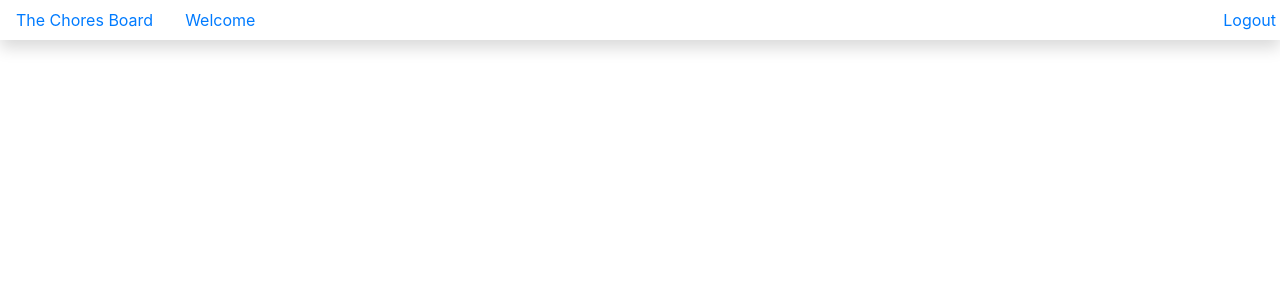
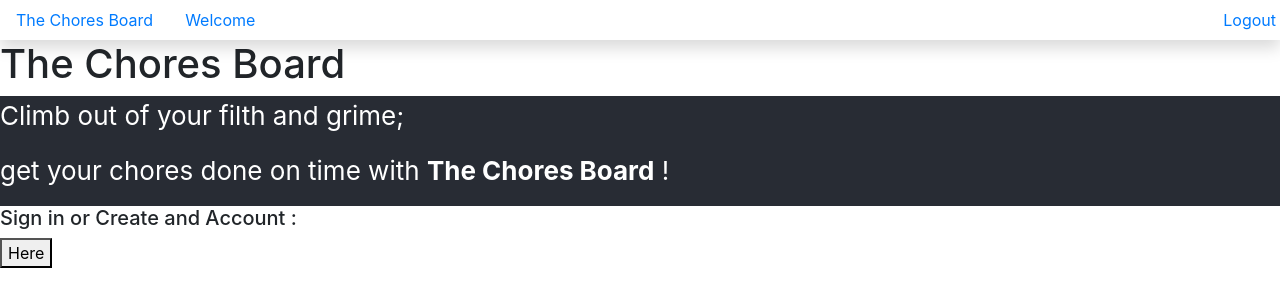
Before and after one commit to MelanieJaneBond/Chores-Board-Capstone, a React (Create React App) app: page / in a window 1280 px wide. Shown: the top 306 px of the page. Built offline with nearby package versions, Linux system fonts and the light colour scheme; no server answers.

Commit message:
hacking at sorting by date

```diff
--- a/src/components/ApplicationViews.js
+++ b/src/components/ApplicationViews.js
@@ -6,6 +6,7 @@ import APImanager from "./modules/APImanager"
 import SavedChores from "./chore/SavedChores"
 import EditChoreForm from "./chore/EditChoreForm"
 import Register from "./welcome/Register"
+import WelcomeMessage from "./welcome/Message"
 
 export default class ApplicationViews extends Component {
   state = {
@@ -79,6 +80,10 @@ export default class ApplicationViews extends Component {
 render() {
     return (
       <React.Fragment>
+        <Route exact path="/" render={props => {
+          return <WelcomeMessage {...props} />
+        }} />
+
         <Route path="/welcome" render={props => {
             return <Register {...props} users={this.state.users} onLogin={this.onLogin} registerUser={this.registerUser} />
         }} />
@@ -87,14 +92,14 @@ render() {
             if (this.isAuthenticated()) {
               return <CreateChoreForm {...props} addChore={this.addChore} />
             } else {
-              return <Redirect to="/welcome" />
+              return <Redirect to="/" />
         }}} />
 
         <Route path="/home" render={props => {
              if (this.isAuthenticated()) {
               return <SavedChores {...props} chores={this.state.chores} deleteChore={this.deleteChore}/>
             } else {
-              return <Redirect to="/welcome" />
+              return <Redirect to="/" />
         }}} />
 
         <Route
--- a/src/components/chore/SavedChores.js
+++ b/src/components/chore/SavedChores.js
@@ -3,32 +3,28 @@ import "./Chore.css"
 
 export default class SavedChores extends Component {
 
-sortingByDate = () => {
-    let now = Date.now()
-    let arrayOfDates = this.props.chores.map(each => { return Date.parse(each.date) })
-    arrayOfDates.push(now)
-    arrayOfDates.sort((a,b) => a-b)
-    // let dateInQuestion = new Date(now)
+// sortingByDate = () => {
+//     let now = Date.now()
+//     let arrayOfDates = this.props.chores.map(each => { return Date.parse(each.date) })
+//     arrayOfDates.push(now)
+//     arrayOfDates.sort((a,b) => a-b)
+//     arrayOfDates.forEach(one => {
 
-    let dateAfterIndex = arrayOfDates.indexOf(now) + 1
-    let upComingDate = new Date(arrayOfDates[dateAfterIndex])
-    let findDate = this.props.chores.find(each => Date.parse(each.date) === Date.parse(upComingDate))
-    return findDate
-}
+
+// })
 
 render() {
 return (
 <React.Fragment>
     <section className="chore">
         <h4 className="heading">To Do List :</h4>
-        {this.props.chores.map(each =>
+        {this.props.chores.sort((a,b) => {
+            const firstChoreInArray = Date.parse(a.date)
+            const secondChoreInArray = Date.parse(b.date)
+            return secondChoreInArray - firstChoreInArray
+        }).map(each =>
         <div key={each.id} className="chore-card">
             <div className="chore-card-body">
-                {
-                    (each === this.sortingByDate()) ?
-                    (<h1 className="card-title">{each.activity}</h1>) :
-                    (<h5 className="card-title">{each.activity}</h5>)
-                }
                 <div className="chore-card">
                     <h5>{each.activity}</h5>
                     <h6>{each.materials}</h6>
--- /dev/null
+++ b/src/components/welcome/Message.js
@@ -0,0 +1,21 @@
+import React, {Component} from "react"
+import "./Welcome.css"
+
+export default class WelcomeMessage extends Component {
+    render() {
+        return (
+        <React.Fragment>
+            <section className="chore">
+                <h1 className="heading">The Chores Board</h1>
+                    <div className="chore-card-body">
+                        <div className="chore-card">
+                            <p>Climb out of your filth and grime;</p>
+                            <p>get your chores done on time with <strong>The Chores Board</strong> !</p>
+                        </div>
+                        <h5>Sign in or Create and Account :</h5>
+                        <button onClick={() => this.props.history.push(`/welcome`)}>Here</button>
+                    </div>
+            </section>
+        </React.Fragment>
+        )}
+}
```
Also changed, not shown: src/components/chore/Holding.js (added, +47 -0 lines).
